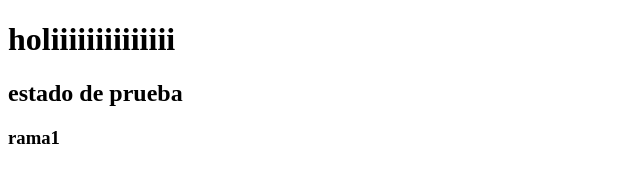
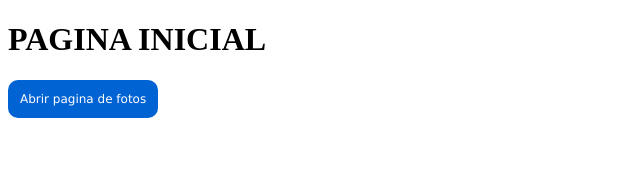
Before and after one commit to GabyMarconi/Pruebaholi, a plain HTML site: page index.html in a window 1280 px wide. Shown: the whole page, without its empty margins (0-640 px from the left). Drawn offline with Linux system fonts and the light colour scheme.

Commit message:
agregacion de una nueva rama y pagina

```diff
--- a/index.html
+++ b/index.html
@@ -1,13 +1,27 @@
 <!DOCTYPE html>
-<html lang="en">
+<html>
 <head>
-    <meta charset="UTF-8">
-    <meta name="viewport" content="width=device-width, initial-scale=1.0">
-    <title>Parte de rama1</title>
+	<meta charset="utf-8">
+	<meta name="viewport" content="width=device-width, initial-scale=1">
+	<title>PAGINA PRINCIPAL</title>
+	<style type="text/css">
+		.botonAbrir{
+			display: inline-block;
+			color: white;
+			background-color: #0063D3;
+			padding: 12px;
+			text-decoration: none;
+			font-family: verdana, arial;
+			border-radius: 10px;
+			font-size: 12px;
+		}
+	</style>
 </head>
 <body>
-    <h1>holiiiiiiiiiiiiii</h1>
-    <h2>estado de prueba</h2>
-    <h3>rama1</h3>
+	<h1>PAGINA INICIAL</h1>
+
+	<a href="fotos.html" class="botonAbrir">Abrir pagina de fotos</a>
+
+
 </body>
 </html>
```
Also changed, not shown: fotos.html (added, +16 -0 lines).
